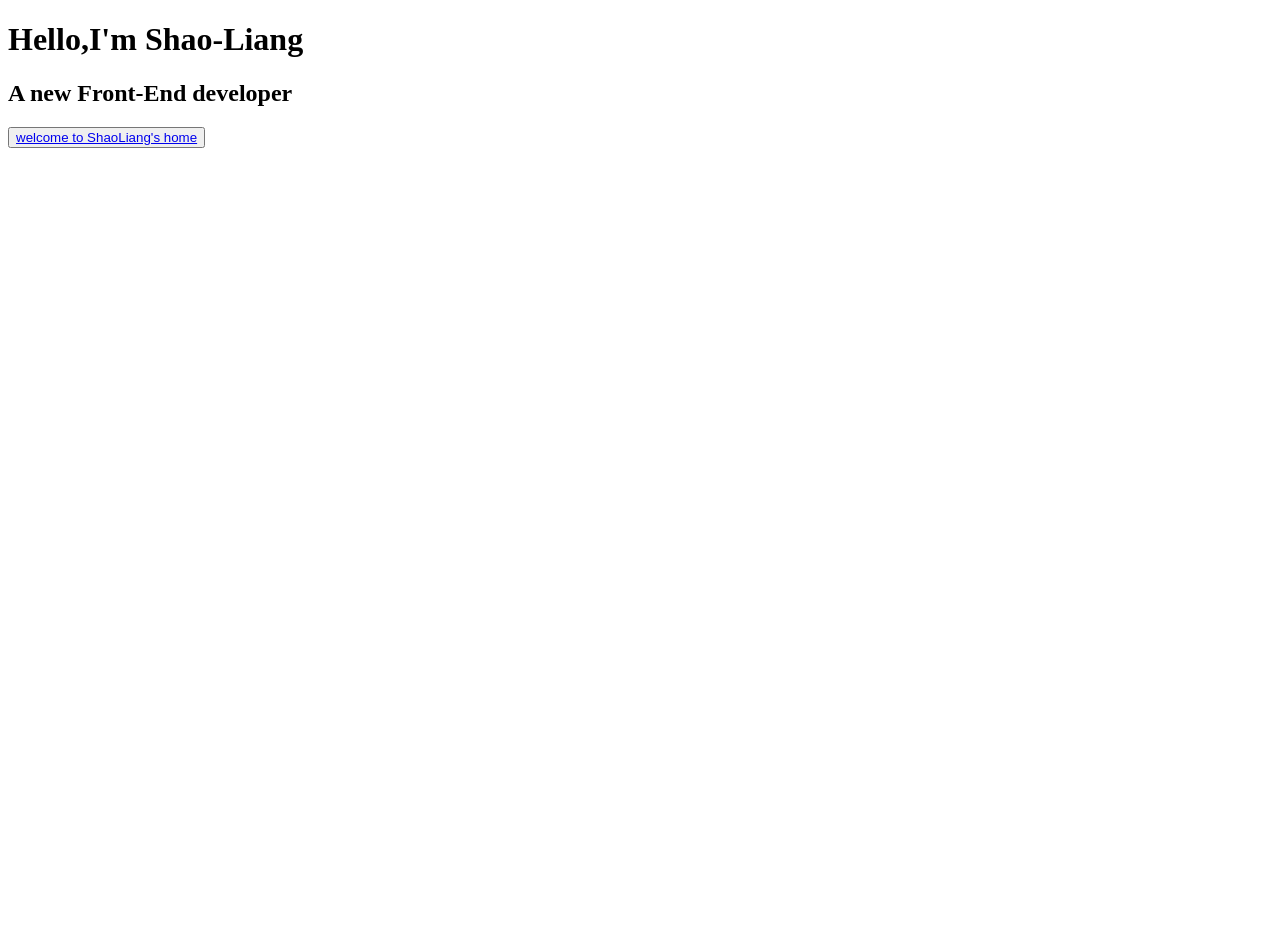
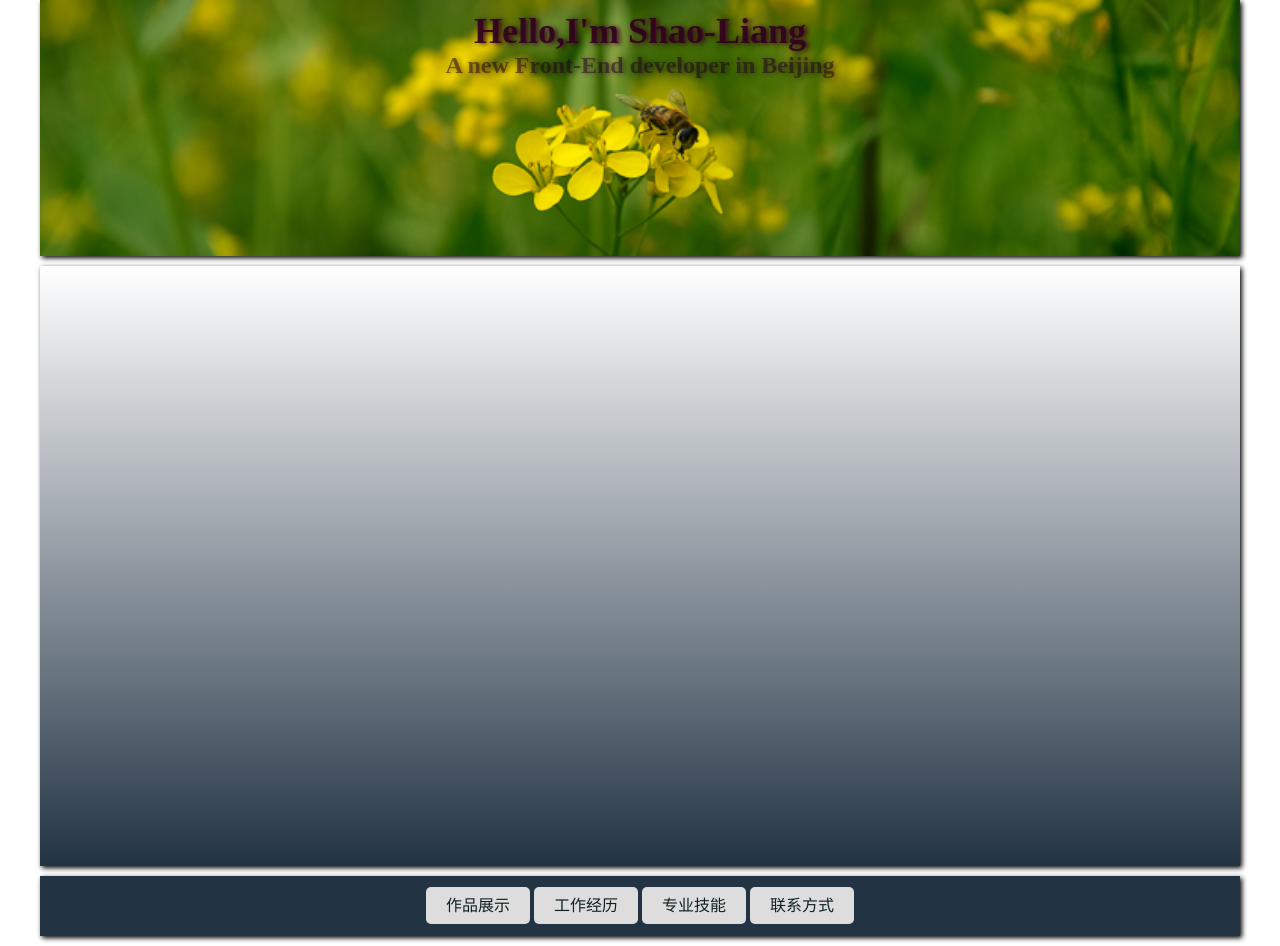
Before and after one commit to shao-liang/shao-liang.github.com, a plain HTML site: page index.html in a window 1280 px wide. Before the commit the page ends 800 px from the top, so only its background shows below. Drawn offline with nearby package versions, Linux system fonts and the light colour scheme.

Commit message:
修改了首页index.html

```diff
--- /dev/null
+++ b/css/index.css
@@ -0,0 +1,66 @@
+@charset "utf-8";
+*{
+	margin: 0;
+	padding: 0;
+}
+body{
+	width: 1200px;
+	margin: 0 auto;
+	padding: 0;
+}
+header{
+	background:green url(../img/001.jpg) no-repeat top;
+	background-size: 101%;
+	width: 100%;
+	height: 256px;
+	box-shadow: 2px 2px 5px;
+}
+header>h1{
+	color: rgba(50,0,30,.9);
+	font-size: 36px;
+	font-weight: bold;
+	text-shadow: 3px 1px 5px;
+	padding-top: 10px;
+	text-align: center;
+}
+header>h3{
+	font-size: 24px;
+	color: rgba(30,0,30,.5);
+	text-shadow: 2px 1px 5px;
+	text-align: center;
+}
+main{
+	margin-top: 10px;
+	width: 100%;
+	height: 600px;
+	box-shadow: 2px 2px 5px;
+	background: -ms-linear-gradient(top, #fff,  #234);        /* IE 10 */
+	background:-moz-linear-gradient(top,#b8c4cb,#f6f6f8);/*火狐*/
+	background:-webkit-gradient(linear, 0% 0%, 0% 100%,from(#b8c4cb), to(#f6f6f8));/*谷歌*/
+	background: -webkit-gradient(linear, 0% 0%, 0% 100%, from(#fff), to(#234));      /* Safari 4-5, Chrome 1-9*/
+	background: -webkit-linear-gradient(top, #fff, #234);   /*Safari5.1 Chrome 10+*/
+	background: -o-linear-gradient(top, #fff, #234);  /*Opera 11.10+*/
+}
+footer{
+	margin-top: 10px;
+	width: 100%;
+	height: 60px;
+	box-shadow: 2px 2px 5px;
+	margin-bottom: 10px;
+	background: #234;
+}
+footer li{
+	list-style-type: none;
+	display: inline;
+}
+footer ul{
+	text-align: center;
+}
+footer a{
+	text-decoration: none;
+	color: #122;
+	background-color: #ddd;
+	border-radius: 5px;
+	line-height: 60px;
+	padding:10px 20px;
+}
--- a/index.html
+++ b/index.html
@@ -1,22 +1,25 @@
 <!DOCTYPE html>
-<html lang="en">
+<html lang="zh-cn">
 <head>
 	<meta charset="UTF-8">
-	<title>welcome to ShaoLiang's home</title>
-	<script type="text/javascript" src = "javascripts/librarys/jquery-2.1.4.js"></script>
-	<link rel="stylesheet" type="text/css" href="stylesheets/reset.css">
-	<link rel="stylesheet" type="text/css" href="stylesheets/youlitu.github.io-index.css">
-
+	<title>shao-liang</title>
+	<link rel="stylesheet" href="./css/index.css">
 </head>
 <body>
-	<div id = "main">
-		<h1 class ="welcome ">Hello,I'm Shao-Liang</h1>
-		<h2 class = "welcome">A new Front-End developer</h2>
-		<button id ="btn"><a href="youlitu.github.io-home.html">welcome to ShaoLiang's home</a></button>
-	</div>
-
-	<div class ="wrapper bg" data-ibg-bg = "images/home-background-1.jpg"></div>
-<script type="text/javascript" src = "javascripts/librarys/jquery.interactive_bg.js"></script>
-<script type="text/javascript" src = "javascripts/youlitu.github.io-index.js"></script>
+	<header>
+		<h1>Hello,I'm Shao-Liang</h1>
+		<h3>A new Front-End developer in Beijing</h3>
+	</header>
+	<main>
+		<!-- <img src="./img/001.jpg" alt="shaoliang's photo"> -->
+	</main>
+	<footer>
+		<ul>
+			<li><a href="#">作品展示</a></li>
+			<li><a href="#">工作经历</a></li>
+			<li><a href="#">专业技能</a></li>
+			<li><a href="#">联系方式</a></li>
+		</ul>
+	</footer>
 </body>
 </html>
```
Also changed, not shown: img/001.jpg (added).
